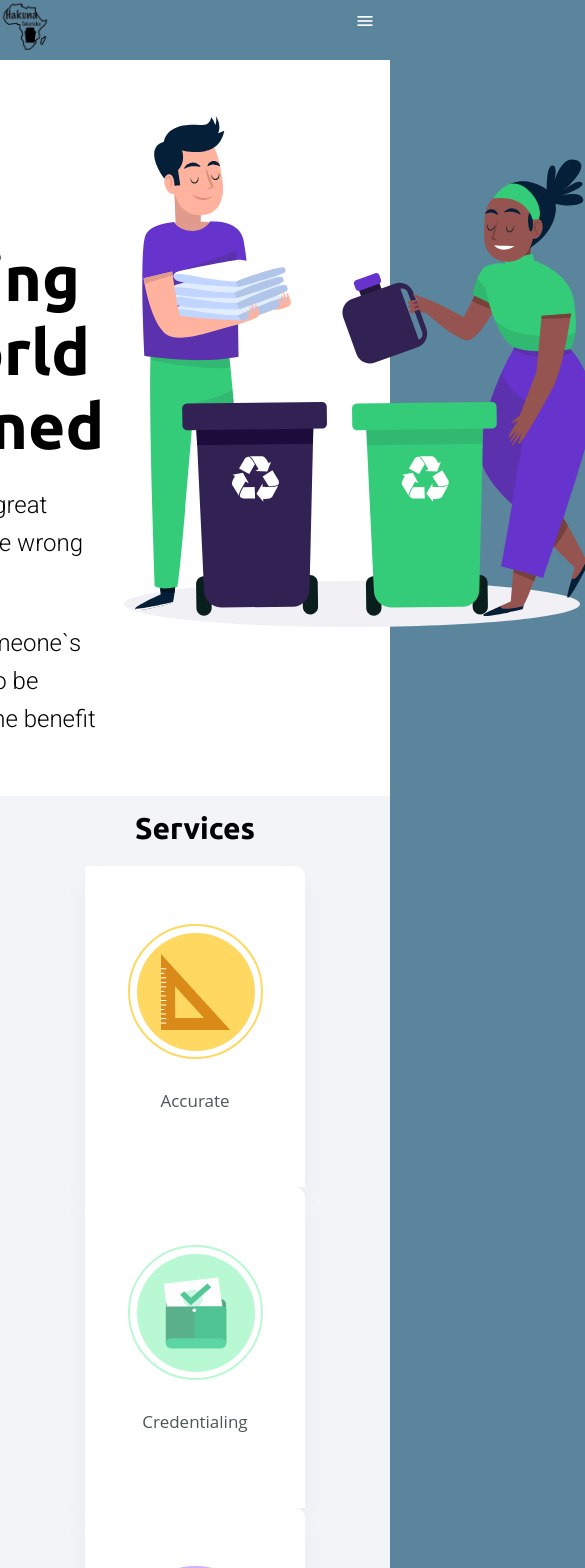
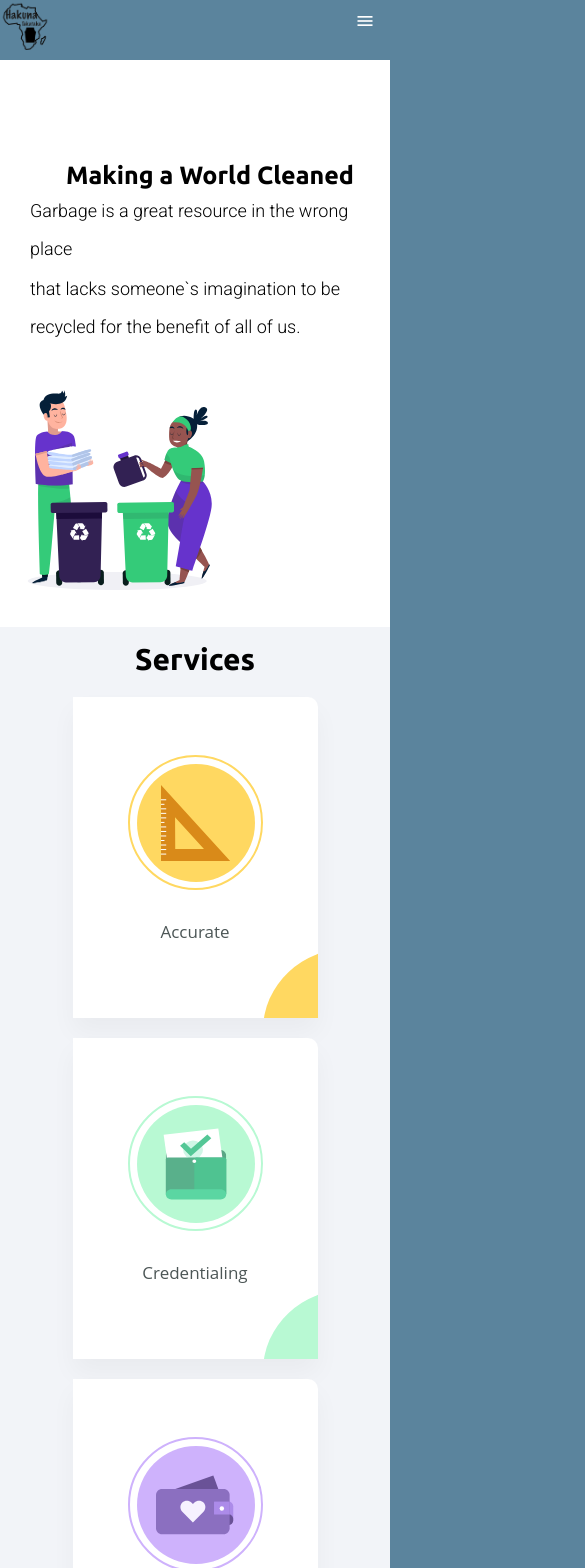
Before and after one commit to lucaimbalzano/HakunaTakaTaka, an Angular app: page /home in a window 390 px wide. Shown: the top 1568 px of the page, 585 px wide, since content can reach past the window. Built offline with nearby package versions, Linux system fonts and the light colour scheme.

Commit message:
## Making Responsive Home component

```diff
--- a/src/app/app.component.css
+++ b/src/app/app.component.css
@@ -21,3 +21,20 @@
   height: 2165px;
   background-color: white;
 }
+@media only screen and (max-width: 970px) {
+  .container {
+    height: 4323px;
+  }
+}
+
+@media only screen and (max-width: 600px) {
+  .container {
+    height: 4623px;
+  }
+}
+
+@media only screen and (min-width: 270px) and (max-width: 469px) {
+  .container {
+    height: 4272px;
+  }
+}
--- a/src/app/components/footer/footer.component.css
+++ b/src/app/components/footer/footer.component.css
@@ -33,3 +33,14 @@ a:hover {
   margin-top: 40px;
   margin-bottom: 40px;
 }
+@media only screen and (min-width: 270px) and (max-width: 469px) {
+  .list-footer-start {
+    padding-left: 50px;
+  }
+  #span-up {
+    display: none;
+  }
+  #span-down {
+    display: block;
+  }
+}
--- a/src/app/components/footer/footer.component.html
+++ b/src/app/components/footer/footer.component.html
@@ -9,7 +9,7 @@
       />
       <h2 style="margin-top: 35px">Hakuna Taka Taka</h2>
     </ul>
-    <span style="font-size: 8px">
+    <span style="font-size: 8px; display: block" id="span-up">
       Site designed by Luca Imbalzano - Copyright 2021 ©</span
     >
   </div>
@@ -52,4 +52,7 @@
       </li>
     </ul>
   </div>
+  <span style="font-size: 8px; display: block" id="span-down">
+    Site designed by Luca Imbalzano - Copyright 2021 ©</span
+  >
 </div>
--- a/src/app/components/home/home.component.css
+++ b/src/app/components/home/home.component.css
@@ -3,6 +3,7 @@
   justify-content: center;
   margin-left: 20px;
   padding-left: 60px;
+  padding-top: 40px;
 }
 
 .subTitle span {
@@ -181,9 +182,10 @@
 }
 
 /* WHO WE ARE STYLE */
-.who-we-are-container {
+.who-we-are-container,
+.who-we-are-container-two {
   display: flex;
-  padding-bottom: 50px;
+  padding-bottom: 30px;
 }
 
 #title-who-we-are {
@@ -199,7 +201,7 @@
 }
 
 .text-who-we-are-right {
-  width: 50%;
+  width: 38%;
   background: #ffffff;
   font-size: 19px;
   padding: 100px;
@@ -377,4 +379,136 @@
   width: 100%;
   height: 30px;
   background: linear-gradient(to bottom, #ffffff 0%, #5b849d 100%);
+  display: block;
 }
+@media only screen and (max-width: 2770px) {
+  .fade-who-we-are-container {
+    display: block;
+  }
+}
+@media only screen and (max-width: 970px) {
+  .container-cards {
+    display: flex;
+    justify-content: center;
+    flex-direction: column;
+  }
+
+  .who-we-are-container {
+    flex-direction: column;
+    align-items: center;
+  }
+
+  .who-we-are-container-two {
+    flex-direction: column-reverse;
+    align-items: center;
+  }
+
+  .who-we-are-left,
+  .who-we-are-left-two {
+    width: auto;
+  }
+
+  #card-services {
+    width: 500px;
+    margin-bottom: 20px;
+  }
+  .overlay {
+    left: 190px;
+  }
+  .subTitle {
+    flex-flow: column;
+  }
+  #leftTitle {
+    font-size: 40px;
+  }
+  .firstShelf-left {
+    padding-top: 70px;
+  }
+  #leftSubtitle {
+    font-size: 16px;
+    margin-top: 10px;
+  }
+}
+@media only screen and (min-width: 471px) {
+  .who-we-are-container-two {
+    padding-bottom: 130px;
+  }
+  #img-subTitle {
+    width: 400px;
+  }
+  #card-service {
+    width: 314px;
+  }
+
+  .fade-who-we-are-container {
+    display: none;
+  }
+}
+
+@media only screen and (max-width: 470px) {
+  #leftSubtitle {
+    font-size: 18px;
+    margin-top: 1px;
+  }
+  #img-subTitle {
+    width: 300px;
+  }
+  #card-services {
+    width: 245px;
+  }
+
+  .overlay {
+    width: 175px;
+    position: absolute;
+    height: 164px;
+    border-radius: 50%;
+    background: var(--bg-color);
+    top: 251px;
+  }
+
+  .who-we-are-container-two {
+    padding-bottom: 130px;
+  }
+}
+
+@media only screen and (min-width: 270px) and (max-width: 469px) {
+  #img-subTitle {
+    width: 200px;
+  }
+
+  #leftTitle {
+    font-size: 25px;
+  }
+  .subTitle {
+    margin-left: -40px;
+    padding-left: auto;
+  }
+  .subTitle span {
+    display: flex;
+    justify-content: center;
+    padding-left: 10px;
+    padding-top: 1px;
+  }
+  .text-who-we-are-right-two {
+    font-size: 13px;
+    padding: 50px;
+    width: auto;
+    padding: 30px;
+  }
+  .text-who-we-are-right {
+    font-size: 13px;
+    width: auto;
+  }
+  .thumb,
+  .thumb-two {
+    width: 250px;
+  }
+
+  .who-we-are-container-two {
+    padding-bottom: 250px;
+  }
+
+  .fade-who-we-are-container {
+    height: 431px;
+  }
+}
--- a/src/app/components/home/home.component.html
+++ b/src/app/components/home/home.component.html
@@ -6,13 +6,13 @@
     <span id="leftSubtitle">{{ leftSubtitleTwo }}</span>
   </div>
   <div class="secondShelf-right">
-    <img src="../../../assets/images/eco.svg" />
+    <img src="../../../assets/images/eco.svg" id="img-subTitle" />
   </div>
 </div>
 <!-- CARDS -->
 <h2 id="serviceTitle">Services</h2>
 <div class="container-cards">
-  <a href="#" class="card education">
+  <a href="#" class="card education" id="card-services">
     <div class="overlay"></div>
     <div class="circle">
       <svg
@@ -104,7 +104,7 @@
     <p>Accurate</p>
   </a>
 
-  <a href="#" class="card credentialing">
+  <a href="#" class="card credentialing" id="card-services">
     <div class="overlay"></div>
     <div class="circle">
       <svg
@@ -194,7 +194,7 @@
     <p>Credentialing</p>
   </a>
 
-  <a href="#" class="card wallet">
+  <a href="#" class="card wallet" id="card-services">
     <div class="overlay"></div>
     <div class="circle">
       <svg
@@ -269,7 +269,7 @@
     <p>Valuable</p>
   </a>
 
-  <a href="#" class="card human-resources">
+  <a href="#" class="card human-resources" id="card-services">
     <div class="overlay"></div>
     <div class="circle">
       <svg
@@ -342,7 +342,7 @@
   </div>
 </div>
 <p></p>
-<div class="who-we-are-container">
+<div class="who-we-are-container-two">
   <div class="who-we-are-left-two">
     <div class="thumb-two">
       <a href="#">
```
